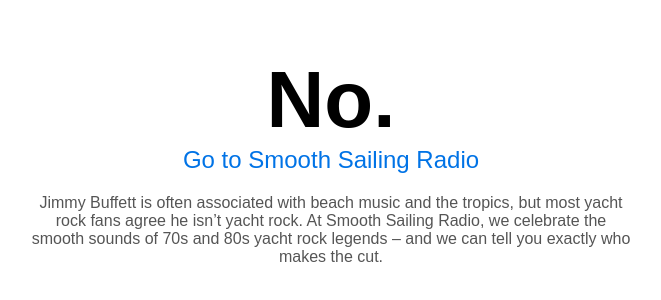
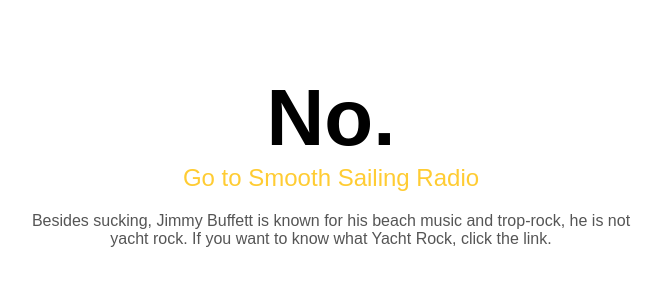
Before and after one commit to wingnoit/isjimmybuffettyachtrock, a plain HTML site: page index.html in a window 1280 px wide. Shown: the part 230-530 px from the top of the page, without its empty margins (309-970 px from the left). Drawn offline with Linux system fonts and the light colour scheme.

Commit message:
Update index.html

```diff
--- a/index.html
+++ b/index.html
@@ -30,11 +30,12 @@
         }
         a {
             font-size: 1.5rem;
-            color: #0073e6;
+            color: #ffcc33; /* mustard yellow */
             text-decoration: none;
         }
         a:hover {
             text-decoration: underline;
+            color: #e6b800; /* darker mustard on hover */
         }
         /* Hidden SEO text (still indexable by search engines) */
         .seo-text {
@@ -50,8 +51,8 @@
 
     <!-- A little visible explanation for SEO and visitors who scroll -->
     <p>
-        Jimmy Buffett is often associated with beach music and the tropics, but most yacht rock fans agree he isn’t yacht rock.
-        At Smooth Sailing Radio, we celebrate the smooth sounds of 70s and 80s yacht rock legends – and we can tell you exactly who makes the cut.
+        Besides sucking, Jimmy Buffett is known for his beach music and trop-rock, he is not yacht rock.
+        If you want to know what Yacht Rock, click the link.
     </p>
 
     <!-- Hidden SEO keywords -->
```
